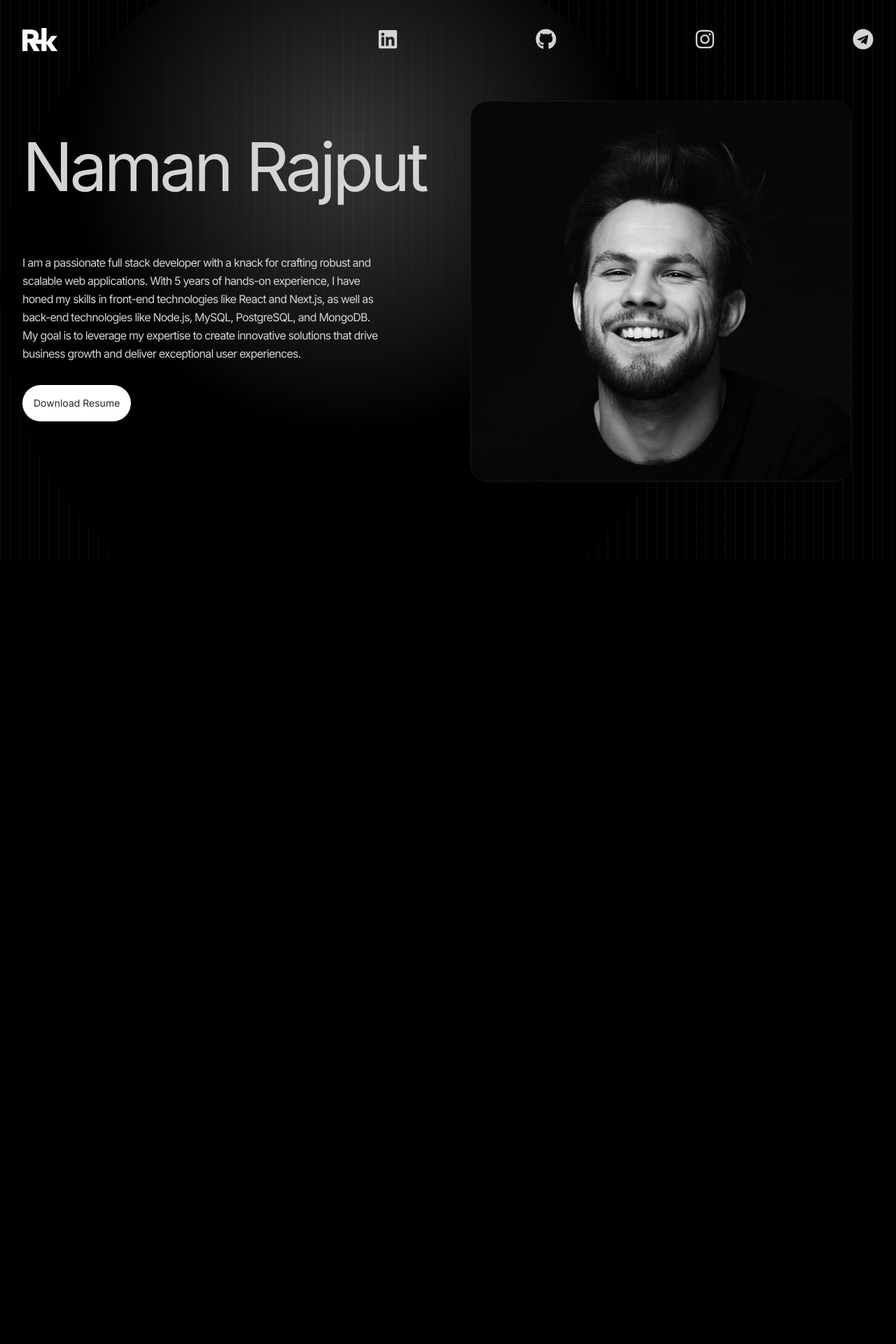
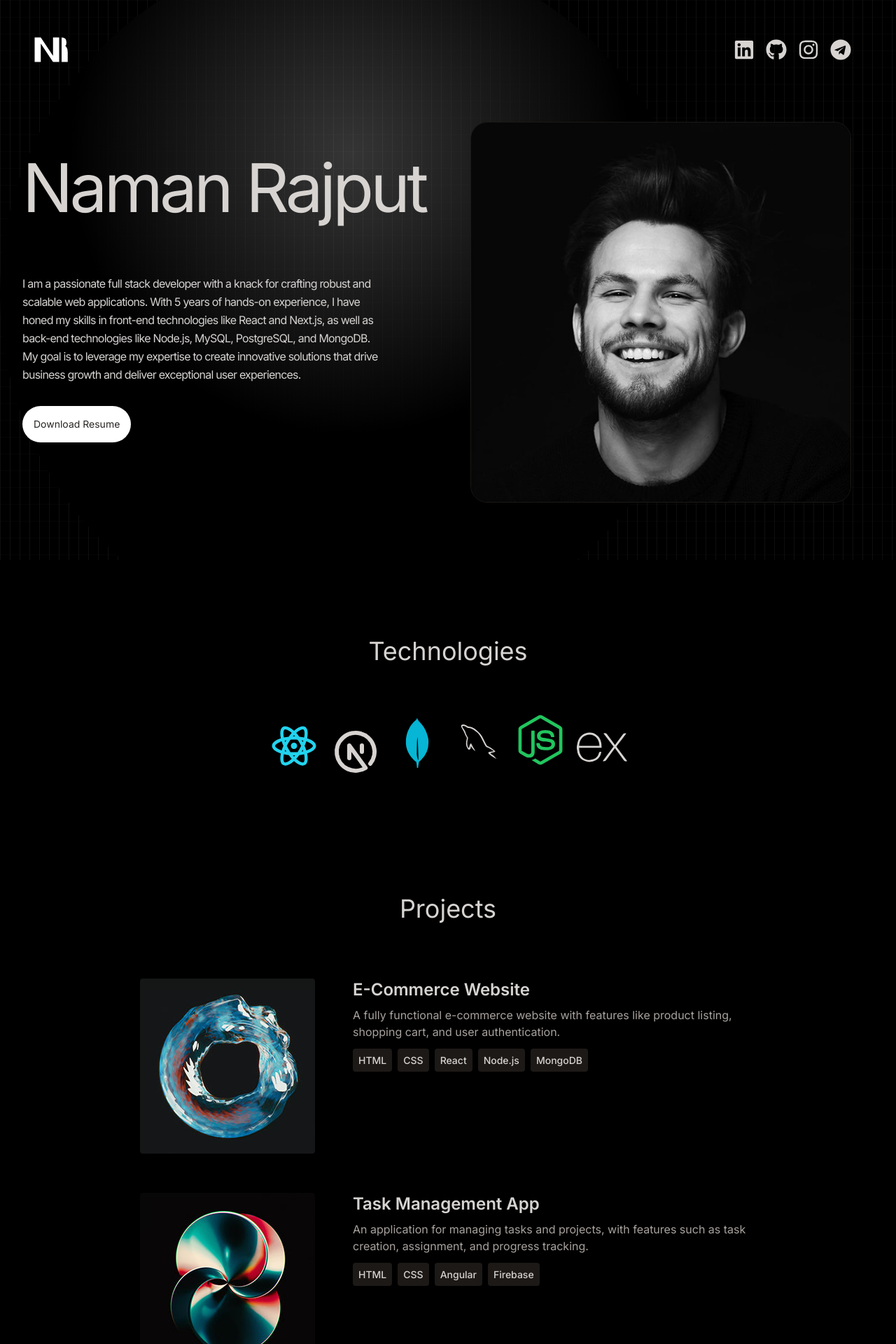
Before and after one commit to NamanRajputXXI/portfolio, a React (Vite) app: page / in a window 1280 px wide. Shown: the top 1920 px of the page at 70% size. Before the commit the page ends 880 px from the top, so only its background shows below. Built offline with nearby package versions, Linux system fonts and the light colour scheme; a web font is replaced by a local one.

Commit message:
ui:complete the ui and animation of portfolio

```diff
--- a/package.json
+++ b/package.json
@@ -10,6 +10,7 @@
     "preview": "vite preview"
   },
   "dependencies": {
+    "framer-motion": "^11.11.11",
     "react": "^18.3.1",
     "react-dom": "^18.3.1",
     "react-icons": "^5.3.0"
--- a/src/App.jsx
+++ b/src/App.jsx
@@ -1,6 +1,10 @@
 import React from "react";
 import Navbar from "./components/Navbar";
 import Hero from "./components/Hero";
+import Technologies from "./components/Technologies";
+import Projects from "./components/Projects";
+import Experience from "./components/Experience";
+import Contact from "./components/Contact";
 
 const App = () => {
   return (
@@ -14,6 +18,10 @@ const App = () => {
       <div className="container mx-auto px-8">
         <Navbar />
         <Hero />
+        <Technologies />
+        <Projects />
+        <Experience />
+        <Contact />
       </div>
     </div>
   );
--- /dev/null
+++ b/src/components/Contact.jsx
@@ -0,0 +1,40 @@
+import { CONTACT } from "../constants";
+import { motion } from "framer-motion";
+
+const Contact = () => {
+  return (
+    <div className="border-t border-stone-900 pb-20 ">
+      <motion.h2
+        whileInView={{ opacity: 1, y: 0 }}
+        initial={{ opacity: 1, y: -100 }}
+        transition={{ duration: 0.5 }}
+        className="my-10 text-center text-4xl"
+      >
+        Get in Touch
+      </motion.h2>
+      <div className="text-center tracking-tighter">
+        <motion.p
+          whileInView={{ opacity: 1, x: 0 }}
+          initial={{ opacity: 1, x: -100 }}
+          transition={{ duration: 1 }}
+          className="my-4"
+        >
+          {CONTACT.address}
+        </motion.p>
+        <motion.p
+          whileInView={{ opacity: 1, x: 0 }}
+          initial={{ opacity: 1, x: 100 }}
+          transition={{ duration: 1 }}
+          className="my-4"
+        >
+          {CONTACT.phoneNo}
+        </motion.p>
+        <a href="" className="border-b">
+          {CONTACT.email}
+        </a>
+      </div>
+    </div>
+  );
+};
+
+export default Contact;
--- /dev/null
+++ b/src/components/Experience.jsx
@@ -0,0 +1,53 @@
+import { EXPERIENCES } from "../constants";
+import { motion } from "framer-motion";
+
+const Experience = () => {
+  return (
+    <div className="pb-4">
+      <motion.h2
+        whileInView={{ opacity: 1, y: 0 }}
+        initial={{ opacity: 0, y: -100 }}
+        transition={{ duration: 0.5 }}
+        className="my-20 text-center text-4xl"
+      >
+        Experience
+      </motion.h2>
+      <div>
+        {EXPERIENCES.map((exp, i) => (
+          <div key={i} className="mb-8 flex flex-wrap lg:justify-center">
+            <motion.div
+              whileInView={{ opacity: 1, x: 0 }}
+              initial={{ opacity: 0, x: -100 }}
+              transition={{ duration: 1 }}
+              className="w-full lg:w-1/4"
+            >
+              <p className="mb-2 text-sm text-stone-400">{exp.year}</p>
+            </motion.div>
+            <motion.div
+              whileInView={{ opacity: 1, x: 0 }}
+              initial={{ opacity: 0, x: 100 }}
+              transition={{ duration: 1 }}
+              className="w-full max-w-xl lg:w-3/4"
+            >
+              <h3 className="mb-2 font-semibold">
+                {exp.role} -{""}
+                <span className="text-sm text-stone-500">{exp.company}</span>
+              </h3>
+              <p className="mb-4 text-stone-400">{exp.description}</p>
+              {exp.technologies.map((tech, i) => (
+                <span
+                  className="mr-2 mt-4 rounded bg-stone-900 px-2 py-1 text-sm font-medium text-stone-300"
+                  key={i}
+                >
+                  {tech}
+                </span>
+              ))}
+            </motion.div>
+          </div>
+        ))}
+      </div>
+    </div>
+  );
+};
+
+export default Experience;
--- a/src/components/Hero.jsx
+++ b/src/components/Hero.jsx
@@ -1,31 +1,72 @@
-import React from "react";
 import profilePic from "../assets/raviKumarProfile.webp";
 import { HERO_CONTENT } from "../constants";
+import { motion } from "framer-motion";
+const containerVariant = {
+  hidden: { opacity: 0, x: -100 },
+  visible: {
+    opacity: 1,
+    x: 0,
+    transition: {
+      duration: 0.5,
+      staggerChildren: 0.5,
+    },
+  },
+};
+const childVariant = {
+  hidden: { opacity: 0, x: -100 },
+  visible: {
+    opacity: 1,
+    x: 0,
+    transition: {
+      duration: 0.5,
+    },
+  },
+};
 const Hero = () => {
   return (
     <div className="pb-4 lg:mb-36">
       <div className="flex flex-wrap items-center justify-center lg:flex-row-reverse">
         <div className="w-full lg:w-1/2">
           <div className="flex justify-center lg:p-8">
-            <img
+            <motion.img
               src={profilePic}
               alt="Naman Rajput"
               className="border border-stone-900 rounded-3xl"
+              width={650}
+              height={650}
+              initial={{ x: 100, opacity: 0 }}
+              animate={{ x: 0, opacity: 1 }}
+              transition={{ duration: 1, delay: 1.5 }}
             />
           </div>
         </div>
         <div className="w-full lg:w-1/2">
-          <div className="flex flex-col items-center lg:items-start">
-            <h2 className="pb-2 text-4xl tracking-tighter lg:text-8xl">
+          <motion.div
+            initial="hidden"
+            animate="visible"
+            variants={containerVariant}
+            className="flex flex-col items-center lg:items-start"
+          >
+            <motion.h2
+              variants={childVariant}
+              className="pb-2 text-4xl tracking-tighter lg:text-8xl"
+            >
               Naman Rajput
-            </h2>
-            <span className="bg-gradiant-to-r from-stone-300 to-stone-600 bg-clip-text text-3xl tracking-tight text-transparent">
+            </motion.h2>
+            <motion.span
+              variants={childVariant}
+              className="bg-gradiant-to-r from-stone-300 to-stone-600 bg-clip-text text-3xl tracking-tight text-transparent"
+            >
               Full Stack Developer
-            </span>
-            <p className="my-2 max-w-lg py-6 text=xl leading-relaxed tracking-tighter">
+            </motion.span>
+            <motion.p
+              variants={childVariant}
+              className="my-2 max-w-lg py-6 text=xl leading-relaxed tracking-tighter"
+            >
               {HERO_CONTENT}
-            </p>
-            <a
+            </motion.p>
+            <motion.a
+              variants={childVariant}
               href="/resume.pdf"
               target="_blank"
               rel="noopener noreferrer"
@@ -33,8 +74,8 @@ const Hero = () => {
               className="bg-white rounded-full p-4 text-sm text-stone-800 mb-10"
             >
               Download Resume
-            </a>
-          </div>
+            </motion.a>
+          </motion.div>
         </div>
       </div>
     </div>
--- a/src/components/Navbar.jsx
+++ b/src/components/Navbar.jsx
@@ -7,10 +7,30 @@ const Navbar = () => {
     <div className="flex items-center justify-between py-6">
       <div className="flex flex-shrink-0 items-center">
         <a href="/" aria-label="Home">
-          <img src={logo} width={50} height={33} alt="Logo" />
+          <svg
+            width="70"
+            height="70"
+            viewBox="0 0 200 200"
+            fill="none"
+            xmlns="http://www.w3.org/2000/svg"
+          >
+            <path
+              d="M 50 150 L 50 50 L 75 50 L 125 125 L 125 50 L 150 50 L 150 150 L 125 150 L 75 75 L 75 150 Z"
+              fill="#FFFFFF"
+            />
+
+            <path
+              d="M 160 50 L 160 150 L 185 150 L 185 110 Q 185 80 160 80 Z"
+              fill="#FFFFFF"
+            />
+            <path
+              d="M 160 50 Q 180 50 180 70 Q 180 90 160 90 Z"
+              fill="#FFFFFF"
+            />
+          </svg>
         </a>
       </div>
-      <div className="m-8 flex items-center justify-center gap-4 text-2xl"></div>
+      <div className="m-8 flex items-center justify-center gap-4 text-2xl">
         <a
           href="https://www.linkedin.com/in/namanrajput21/"
           target="_blank"
@@ -43,6 +63,7 @@ const Navbar = () => {
           <FaTelegram size={30} />
         </a>
       </div>
+    </div>
   );
 };
 
--- /dev/null
+++ b/src/components/Projects.jsx
@@ -0,0 +1,56 @@
+import { PROJECTS } from "../constants";
+import { motion } from "framer-motion";
+
+const Projects = () => {
+  return (
+    <div className="pb-4">
+      <motion.h2
+        whileInView={{ opacity: 1, y: 0 }}
+        initial={{ opacity: 0, y: -100 }}
+        transition={{ duration: 0.5 }}
+        className="my-20 text-center text-4xl"
+      >
+        Projects
+      </motion.h2>
+      <div>
+        {PROJECTS.map((project, index) => (
+          <div key={index} className=" mb-8 flex flex-wrap lg:justify-center">
+            <motion.div
+              whileInView={{ opacity: 1, x: 0 }}
+              initial={{ opacity: 0, x: -100 }}
+              transition={{ duration: 1 }}
+              className="w-full lg:w-1/4"
+            >
+              <img
+                src={project.image}
+                width={250}
+                height={250}
+                alt={project.title}
+                className="mb-6 rounded"
+              />
+            </motion.div>
+            <motion.div
+              whileInView={{ opacity: 1, x: 0 }}
+              initial={{ opacity: 0, x: 100 }}
+              transition={{ duration: 1 }}
+              className="w-full max-w-xl lg:w-3/4"
+            >
+              <h3 className=" mb-2 font-semibold text-2xl">{project.title}</h3>
+              <p className="mb-4 text-stone-400">{project.description}</p>
+              {project.technologies.map((tech, index) => (
+                <span
+                  className="mr-2 rounded bg-stone-900 p-2 text-sm font-medium text-stone-300"
+                  key={index}
+                >
+                  {tech}
+                </span>
+              ))}
+            </motion.div>
+          </div>
+        ))}
+      </div>
+    </div>
+  );
+};
+
+export default Projects;
--- /dev/null
+++ b/src/components/Technologies.jsx
@@ -0,0 +1,83 @@
+import { DiMysql } from "react-icons/di";
+import { FaNodeJs } from "react-icons/fa";
+import { RiReactjsLine } from "react-icons/ri";
+import { SiExpress, SiMongodb } from "react-icons/si";
+import { TbBrandNextjs } from "react-icons/tb";
+import { motion } from "framer-motion";
+const iconVariants = (duration) => ({
+  initial: { y: -10 },
+  animate: {
+    y: [10, -10],
+    transition: {
+      duration: duration,
+      ease: "linear",
+      repeat: Infinity,
+      repeatType: "reverse",
+    },
+  },
+});
+const Technologies = () => {
+  return (
+    <div className="pb-24">
+      <motion.h2
+        whileInView={{ opacity: 1, y: 0 }}
+        initial={{ opacity: 0, y: -100 }}
+        transition={{ duration: 1.5 }}
+        className="my-20 text-center text-4xl"
+      >
+        Technologies
+      </motion.h2>
+      <motion.div
+        whileInView={{ opacity: 1, x: 0 }}
+        initial={{ opacity: 0, x: -100 }}
+        transition={{ duration: 1.5 }}
+        className="flex flex-wrap items-center justify-center gap-4"
+      >
+        <motion.div
+          initial="initial"
+          animate="animate"
+          variants={iconVariants(2.5)}
+        >
+          <RiReactjsLine className="text-7xl text-cyan-400" />
+        </motion.div>
+        <motion.div
+          initial="initial"
+          animate="animate"
+          variants={iconVariants(3)}
+        >
+          <TbBrandNextjs className="text-7xl" />
+        </motion.div>
+        <motion.div
+          initial="initial"
+          animate="animate"
+          variants={iconVariants(5)}
+        >
+          <SiMongodb className="text-7xl text-cyan-500" />
+        </motion.div>
+        <motion.div
+          initial="initial"
+          animate="animate"
+          variants={iconVariants(2)}
+        >
+          <DiMysql className="text-7xl " />
+        </motion.div>
+        <motion.div
+          initial="initial"
+          animate="animate"
+          variants={iconVariants(6)}
+        >
+          <FaNodeJs className="text-7xl text-green-500 " />
+        </motion.div>
+        <motion.div
+          initial="initial"
+          animate="animate"
+          variants={iconVariants(4)}
+        >
+          <SiExpress className="text-7xl " />
+        </motion.div>
+      </motion.div>
+    </div>
+  );
+};
+
+export default Technologies;
--- a/src/constants/index.js
+++ b/src/constants/index.js
@@ -70,7 +70,7 @@ export const PROJECTS = [
 ];
 
 export const CONTACT = {
-  address: "767 Fifth Avenue, New York, NY 10153 ",
-  phoneNo: "+12 4555 666 00 ",
-  email: "me@example.com",
+  address: "New Delhi, India ",
+  phoneNo: "+91-9625441390",
+  email: "namanrajput801@gmail.com",
 };
```
Also changed, not shown: 1 other file (tests, documents, lock files or other folders). Lines whose indentation alone changed are shown as unchanged.
